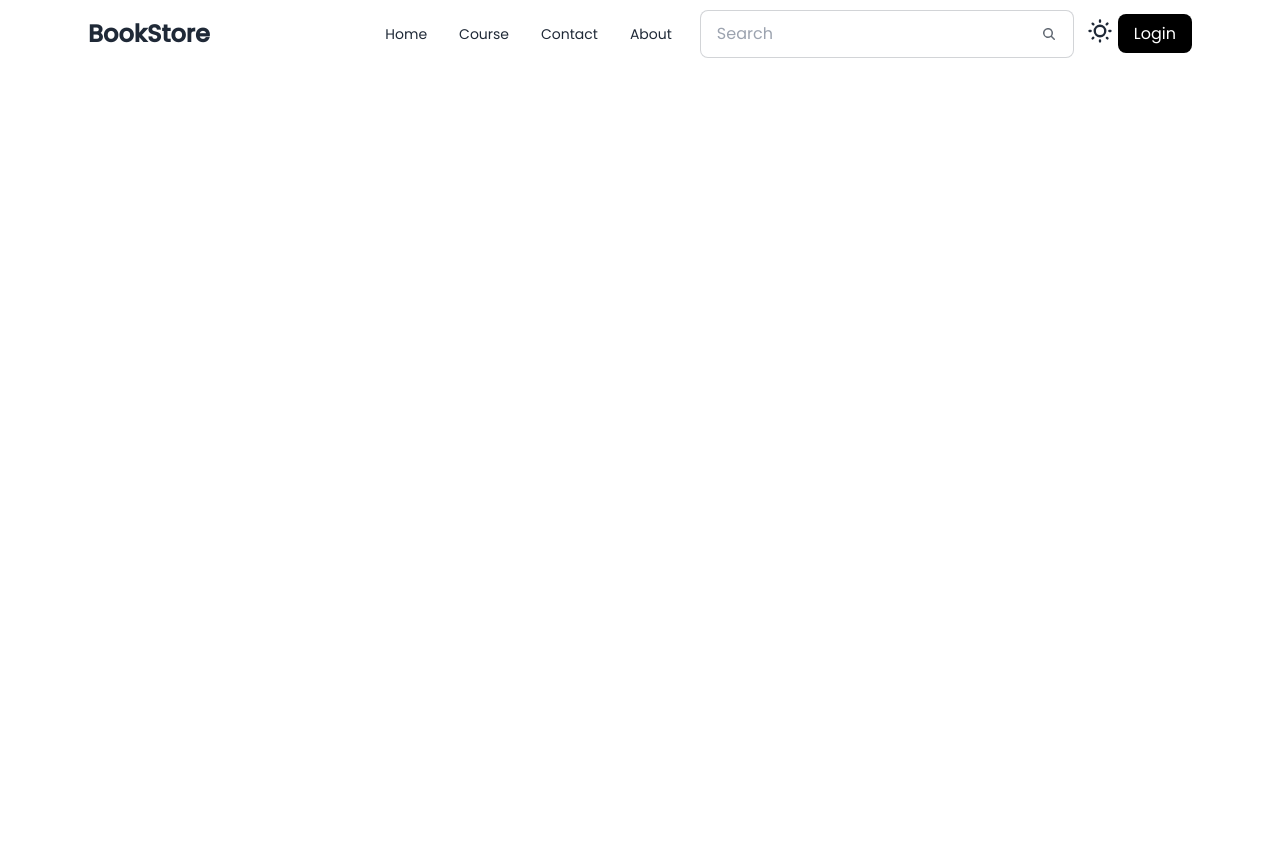
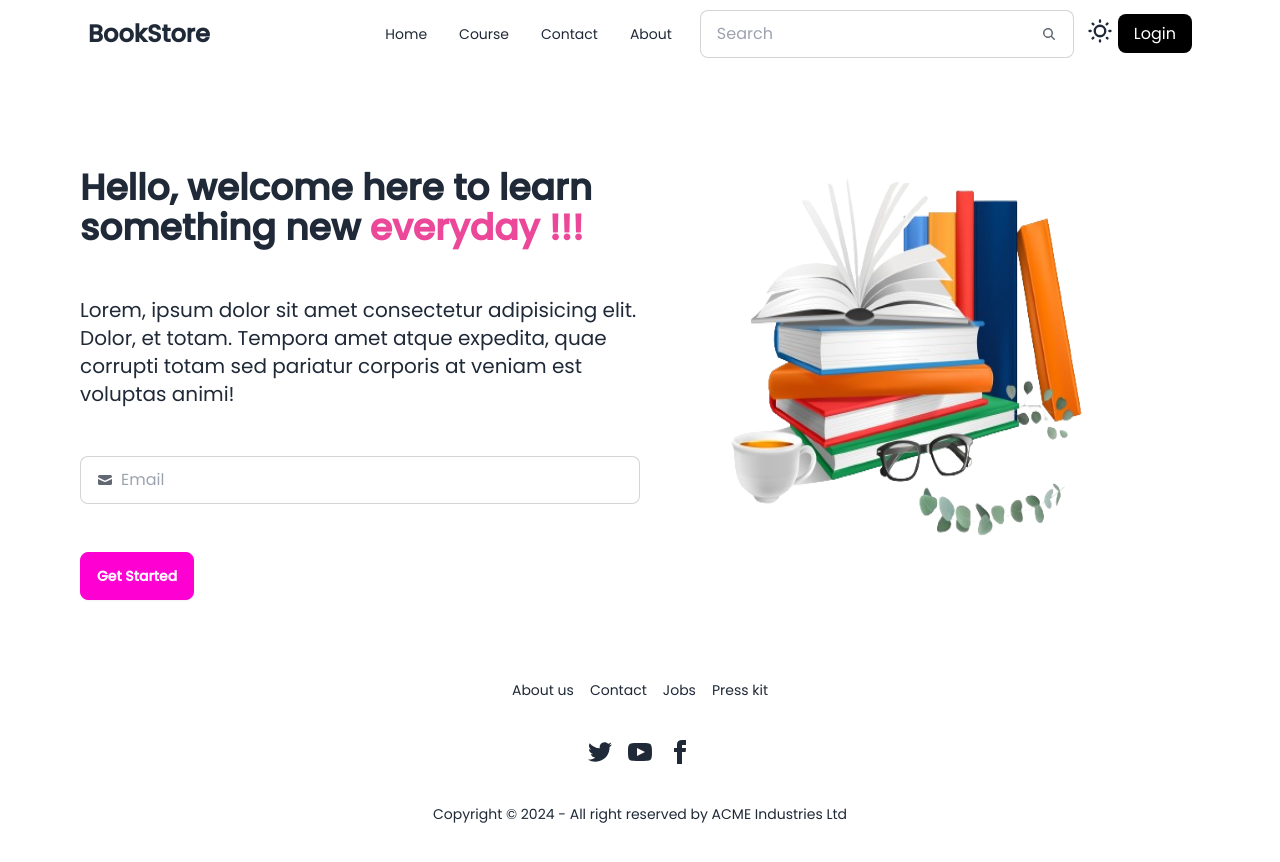
Before and after one commit to Rohit-0987/bookStore, a React (Vite) app in the folder frontend/: page / in a window 1280 px wide. Before the commit the page ends 800 px from the top, so only its background shows below. Built offline with nearby package versions, Linux system fonts and the light colour scheme.

Commit message:
Add Bannner and footer in home page . Refactor Navbar

```diff
--- a/frontend/src/App.jsx
+++ b/frontend/src/App.jsx
@@ -2,6 +2,8 @@
 import reactLogo from './assets/react.svg'
 import viteLogo from '/vite.svg'
 import Navbar from './components/Navbar'
+import Banner from './components/Banner'
+import Footer from './components/Footer'
 
 function App() {
   const [count, setCount] = useState(0)
@@ -9,6 +11,8 @@
   return (
     <>
       <Navbar/>
+      <Banner/>
+      <Footer/>
     </>
   )
 }
--- /dev/null
+++ b/frontend/src/components/Banner.jsx
@@ -0,0 +1,35 @@
+import React from 'react'
+import banner from '../../public/Banner.png'
+function Banner() {
+  return (
+    <>
+        <div className='max-w--screen-2xl container mx-auto md:px-20 px-4 flex flex-col md:flex-row my-10'>
+            <div className='w-full md:w-1/2  mt-12 md:mt-32 order-2 md:order-1'>
+                <div className='space-y-12'>
+                    <h1 className='text-4xl font-bold'>Hello, welcome here to learn something new <span className='text-pink-500'>everyday !!! </span></h1>
+                    <p className='text-xl'>Lorem, ipsum dolor sit amet consectetur adipisicing elit. Dolor, et totam. Tempora amet atque expedita, quae corrupti totam sed pariatur corporis at veniam est voluptas animi!</p>
+                <label className="input input-bordered flex items-center gap-2">
+                    <svg
+                        xmlns="http://www.w3.org/2000/svg"
+                        viewBox="0 0 16 16"
+                        fill="currentColor"
+                        className="h-4 w-4 opacity-70">
+                        <path
+                        d="M2.5 3A1.5 1.5 0 0 0 1 4.5v.793c.026.009.051.02.076.032L7.674 8.51c.206.1.446.1.652 0l6.598-3.185A.755.755 0 0 1 15 5.293V4.5A1.5 1.5 0 0 0 13.5 3h-11Z" />
+                        <path
+                        d="M15 6.954 8.978 9.86a2.25 2.25 0 0 1-1.956 0L1 6.954V11.5A1.5 1.5 0 0 0 2.5 13h11a1.5 1.5 0 0 0 1.5-1.5V6.954Z" />
+                    </svg>
+                    <input type="text" className="grow" placeholder="Email" />
+                </label>
+                <button className="btn btn-secondary">Get Started</button>
+                </div>
+            </div>
+            <div className='w-full md:w-1/2  mt-12 md:mt-32 order-1'>
+                <img src={banner} className='w-96 h-96 ml-20' alt="" />
+            </div>
+        </div>
+    </>
+  )
+}
+
+export default Banner
--- /dev/null
+++ b/frontend/src/components/Footer.jsx
@@ -0,0 +1,61 @@
+import React from "react";
+
+function Footer() {
+  return (
+    <>
+      <footer className="footer footer-center bg-200 text-base-content rounded p-10 mt-5">
+        <nav className="grid grid-flow-col gap-4">
+          <a className="link link-hover">About us</a>
+          <a className="link link-hover">Contact</a>
+          <a className="link link-hover">Jobs</a>
+          <a className="link link-hover">Press kit</a>
+        </nav>
+        <nav>
+          <div className="grid grid-flow-col gap-4">
+            <a>
+              <svg
+                xmlns="http://www.w3.org/2000/svg"
+                width="24"
+                height="24"
+                viewBox="0 0 24 24"
+                className="fill-current"
+              >
+                <path d="M24 4.557c-.883.392-1.832.656-2.828.775 1.017-.609 1.798-1.574 2.165-2.724-.951.564-2.005.974-3.127 1.195-.897-.957-2.178-1.555-3.594-1.555-3.179 0-5.515 2.966-4.797 6.045-4.091-.205-7.719-2.165-10.148-5.144-1.29 2.213-.669 5.108 1.523 6.574-.806-.026-1.566-.247-2.229-.616-.054 2.281 1.581 4.415 3.949 4.89-.693.188-1.452.232-2.224.084.626 1.956 2.444 3.379 4.6 3.419-2.07 1.623-4.678 2.348-7.29 2.04 2.179 1.397 4.768 2.212 7.548 2.212 9.142 0 14.307-7.721 13.995-14.646.962-.695 1.797-1.562 2.457-2.549z"></path>
+              </svg>
+            </a>
+            <a>
+              <svg
+                xmlns="http://www.w3.org/2000/svg"
+                width="24"
+                height="24"
+                viewBox="0 0 24 24"
+                className="fill-current"
+              >
+                <path d="M19.615 3.184c-3.604-.246-11.631-.245-15.23 0-3.897.266-4.356 2.62-4.385 8.816.029 6.185.484 8.549 4.385 8.816 3.6.245 11.626.246 15.23 0 3.897-.266 4.356-2.62 4.385-8.816-.029-6.185-.484-8.549-4.385-8.816zm-10.615 12.816v-8l8 3.993-8 4.007z"></path>
+              </svg>
+            </a>
+            <a>
+              <svg
+                xmlns="http://www.w3.org/2000/svg"
+                width="24"
+                height="24"
+                viewBox="0 0 24 24"
+                className="fill-current"
+              >
+                <path d="M9 8h-3v4h3v12h5v-12h3.642l.358-4h-4v-1.667c0-.955.192-1.333 1.115-1.333h2.885v-5h-3.808c-3.596 0-5.192 1.583-5.192 4.615v3.385z"></path>
+              </svg>
+            </a>
+          </div>
+        </nav>
+        <aside>
+          <p>
+            Copyright © {new Date().getFullYear()} - All right reserved by ACME
+            Industries Ltd
+          </p>
+        </aside>
+      </footer>
+    </>
+  );
+}
+
+export default Footer;
--- a/frontend/src/components/Navbar.jsx
+++ b/frontend/src/components/Navbar.jsx
@@ -1,6 +1,21 @@
-import React from "react";
+import React, { useEffect, useState } from "react";
 
 function Navbar() {
+
+  const [sticky,setSticky] = useState(false);
+  useEffect(()=>{
+    const handleScroll = ()=>{
+      if(window.scrollY>0){
+        setSticky(true);
+      }else{
+        setSticky(false);
+      }
+    }
+    window.addEventListener('scroll',handleScroll);
+    return ()=>{
+      window.removeEventListener('scroll',handleScroll);
+    }
+  },[])
   const navItem = (
     <>
       <li>
@@ -17,10 +32,11 @@
       </li>
     </>
   );
+
   return (
     <>
-      <div className="max-w--screen-2xl container mx-auto md:px-20 px-4">
-        <div className="navbar bg-base-100">
+      <div className={`max-w--screen-2xl container mx-auto md:px-20 px-4 fixed top-0 left-0 right-0 ${sticky?"sticky-navbar shadow-md bg-base-200 transition-all ease-in duration-300":""}`}>
+        <div className="navbar ">
           <div className="navbar-start">
             <div className="dropdown">
               <div
```
Also changed, not shown: frontend/public/Banner.png (added).
